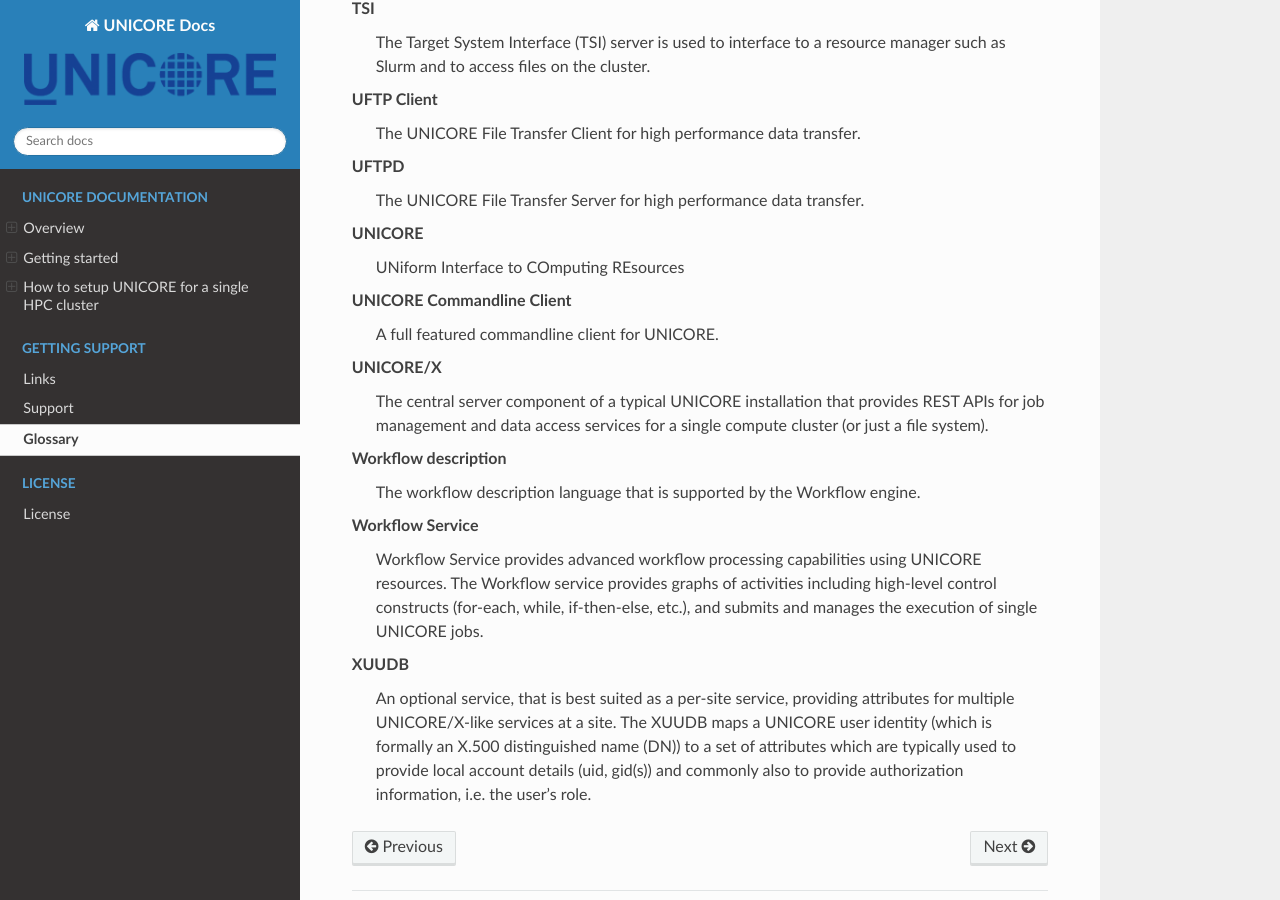
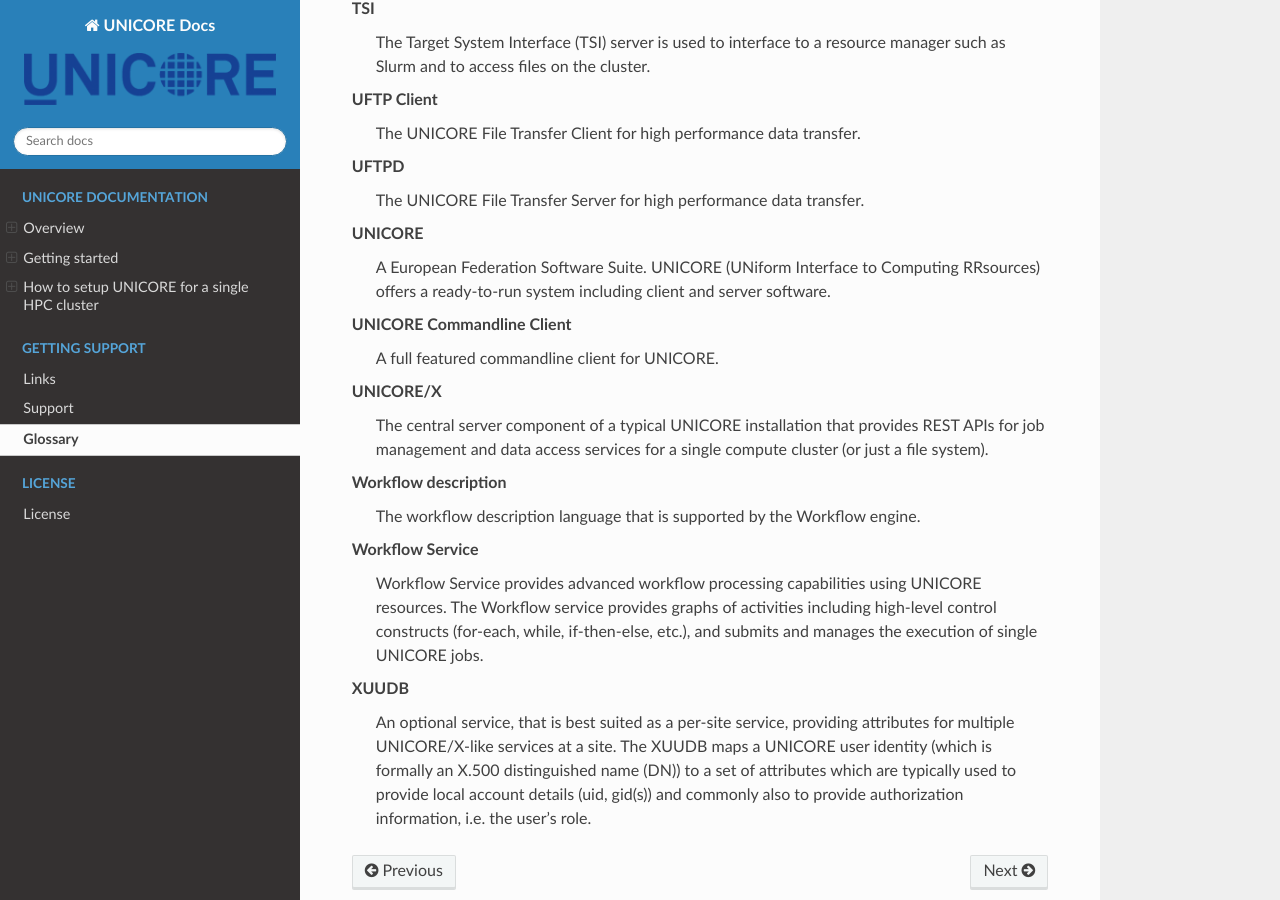
Before and after one commit to UNICORE-EU/unicore-docs, a Sphinx documentation site: the page built from source/glossary.rst, in a window 1280 px wide and 900 px high, scrolled down 849 px. Built offline with Sphinx 7.4.7 and the Read the Docs theme 3.1.0, drawn with Linux system fonts in a browser that asks for light colours.

Commit message:
ndate UNIOCURE definition in glossary

```diff
--- a/source/glossary.rst
+++ b/source/glossary.rst
@@ -11,7 +11,8 @@
 
 
 	UNICORE
-		UNiform Interface to COmputing REsources
+		A European Federation Software Suite. UNICORE (UNiform Interface to Computing RRsources)
+		offers a ready-to-run system including client and server software.
 
 	UNICORE Commandline Client
 		A full featured commandline client for UNICORE.
```
